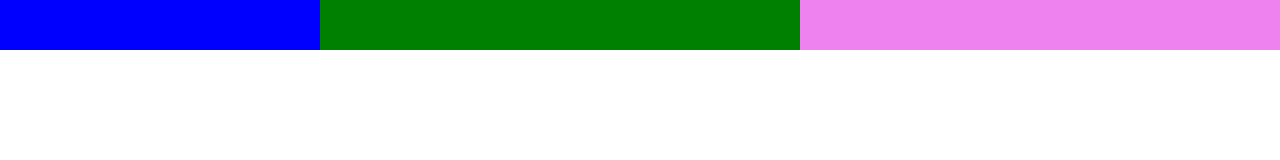
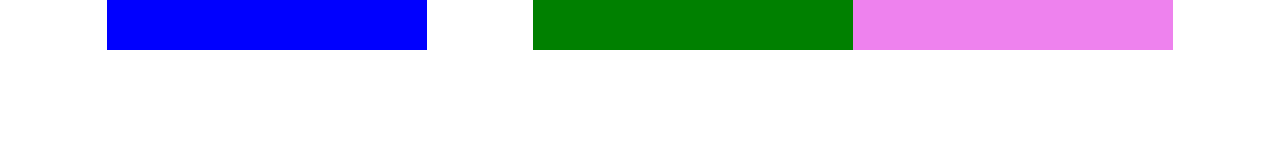
Before and after one commit to scimmiasaki/esercitazione_3, a plain HTML site: page esercitazione 3/index.html in a window 1280 px wide. Drawn offline with nearby package versions, Linux system fonts and the light colour scheme.

Commit message:
corretto

```diff
--- a/esercitazione 3/index.html
+++ b/esercitazione 3/index.html
@@ -40,11 +40,11 @@
 
 		<div class='row'>
 
-			<div class='col-xs-3 blue'>
+			<div class='col-sm-3 col-sm-offset-1 blue'>
 
 			</div>
 
-			<div class='col-xs-9 orange'>
+			<div class='col-sm-6 col-sm-offset-1 orange'>
 
 				<div class='row'>
 
```
